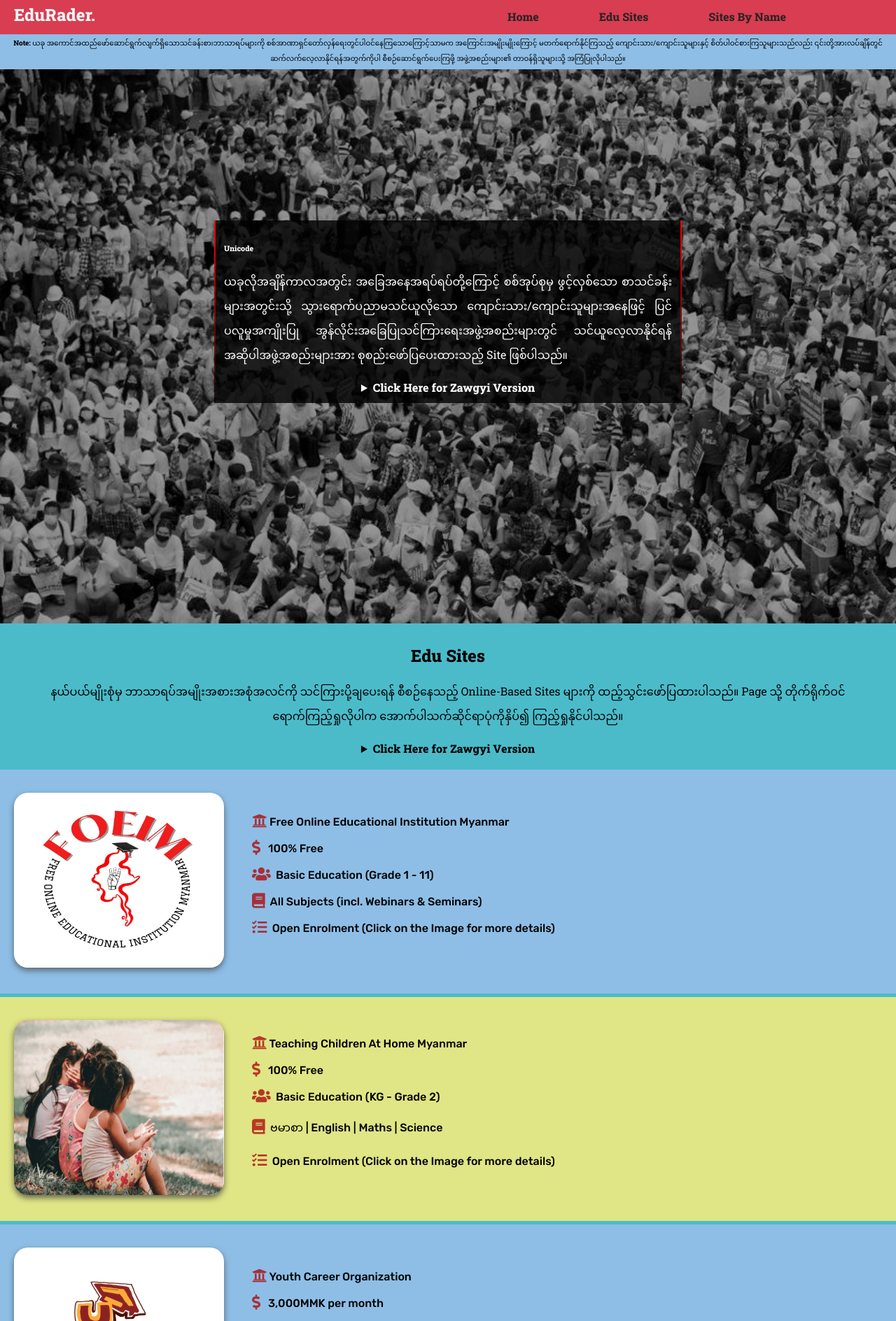
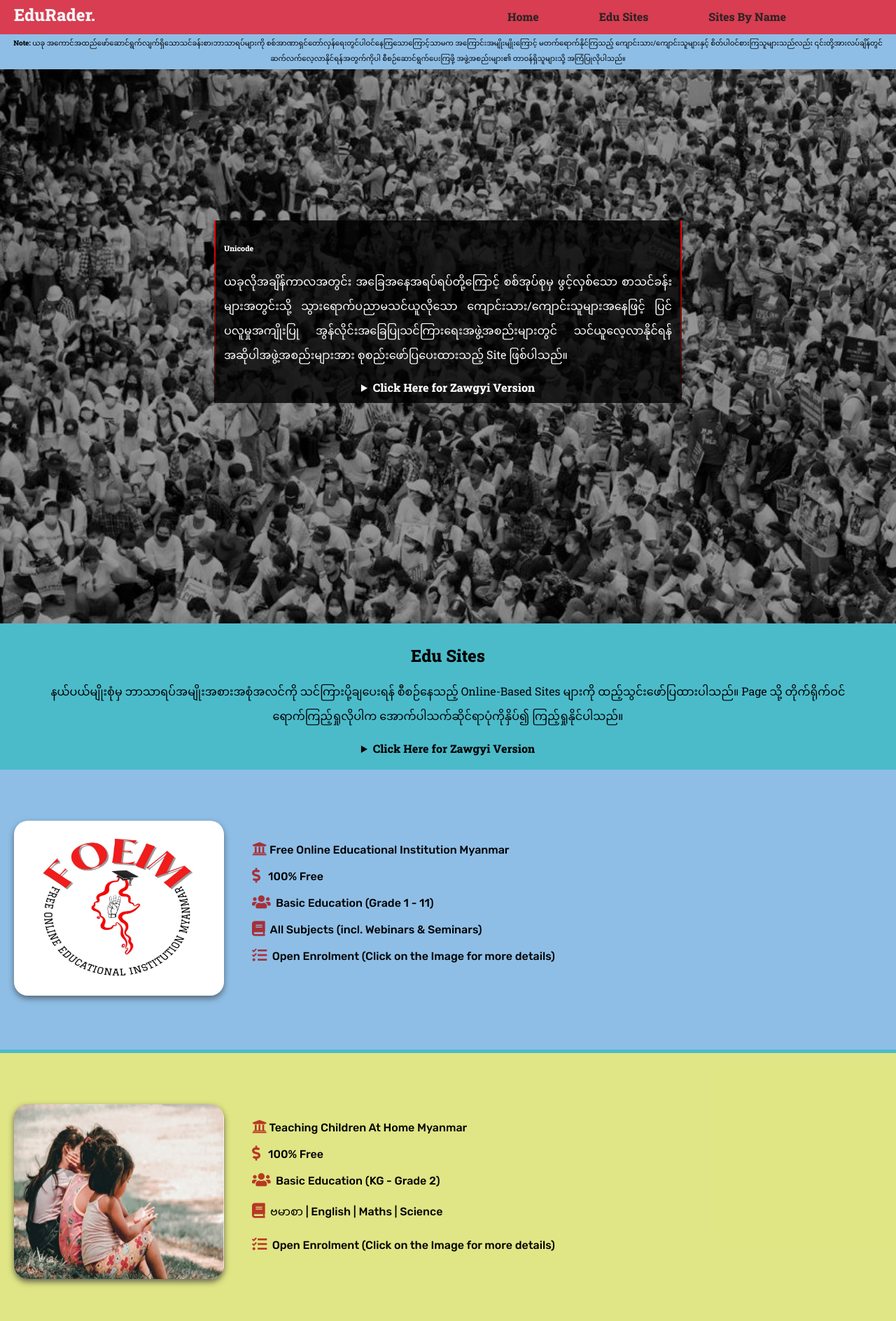
Before and after one commit to KyawMoeAungRainn/EduRader, a plain HTML site: page index.html in a window 1280 px wide. Shown: the top 1888 px of the page at 70% size. Drawn offline with Linux system fonts and the light colour scheme; a web font is replaced by a local one.

Commit message:
Updated final version

```diff
--- a/style.css
+++ b/style.css
@@ -143,14 +143,14 @@
     margin-left: 40px;
 }
 .two{
-    height: 40vh;
+    height: 50vh;
     display: flex;
     justify-content: left;
     align-items: center;
     background-color: rgb(142, 190, 230);
 }
 .three{
-    height: 40vh;
+    height: 50vh;
     display: flex;
     justify-content: left;
     align-items: center;
```
